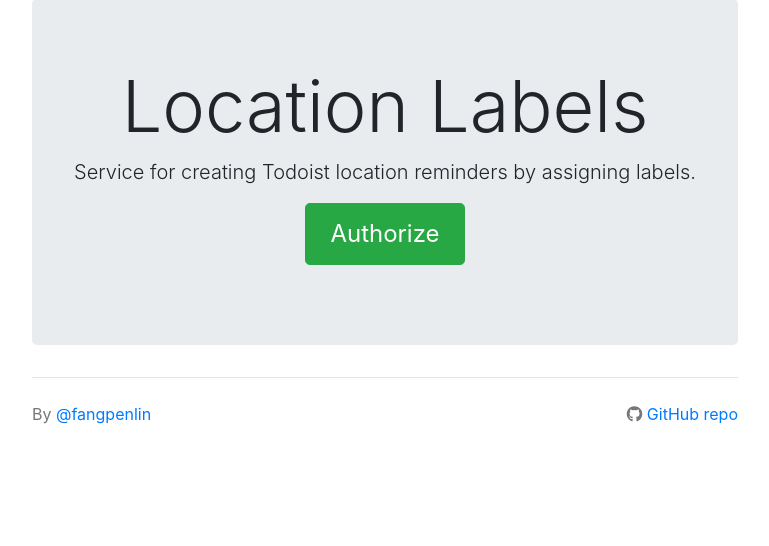
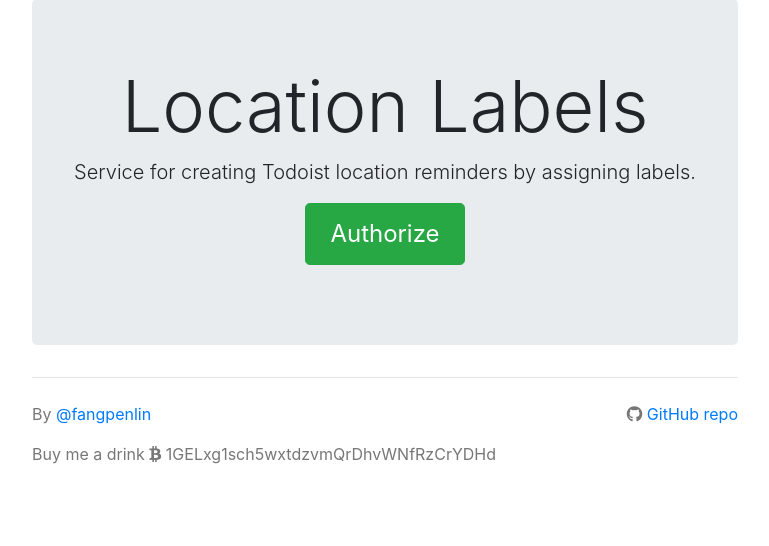
Before and after one commit to fangpenlin/todoist-location-labels, a Flask app: page / in a window 1280 px wide. Shown: the part 122-668 px from the top of the page, without its empty margins (255-1024 px from the left). Run offline with Flask 2, Linux system fonts and the light colour scheme; some libraries are stand-ins or nearby versions.

Commit message:
Add BTC address

```diff
--- a/templates/index.html
+++ b/templates/index.html
@@ -218,6 +218,7 @@
         <footer class="footer">
             <p class="float-right"><i class="fa fa-github"></i> <a href="https://github.com/fangpenlin/todoist-location-labels">GitHub repo</a></p>
             <p>By <a href="https://twitter.com/fangpenlin">@fangpenlin</a></p>
+            <p>Buy me a drink <i class="fa fa-btc"></i> 1GELxg1sch5wxtdzvmQrDhvWNfRzCrYDHd</p>
         </footer>
 
     </div> <!-- /container -->
```
